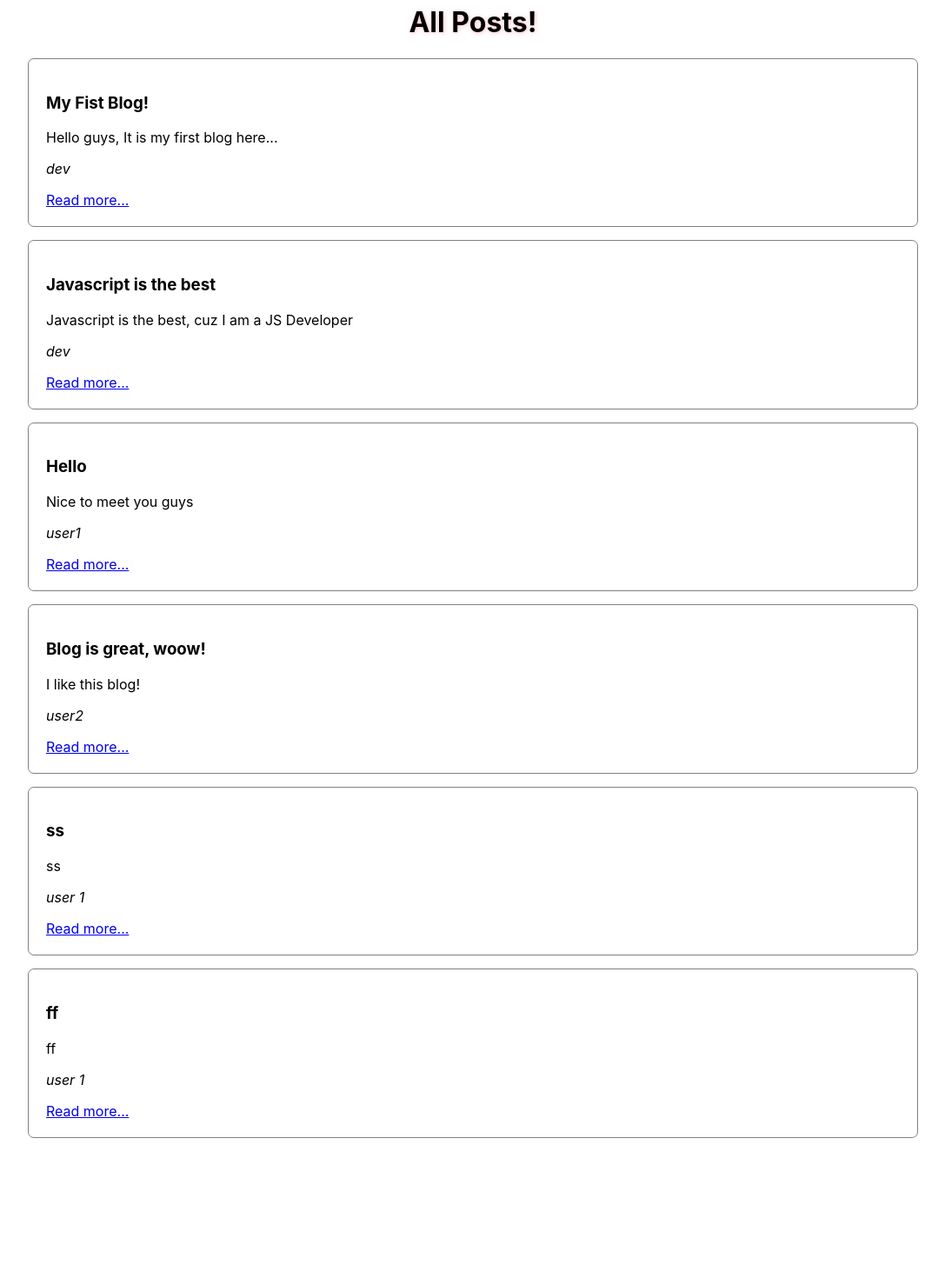
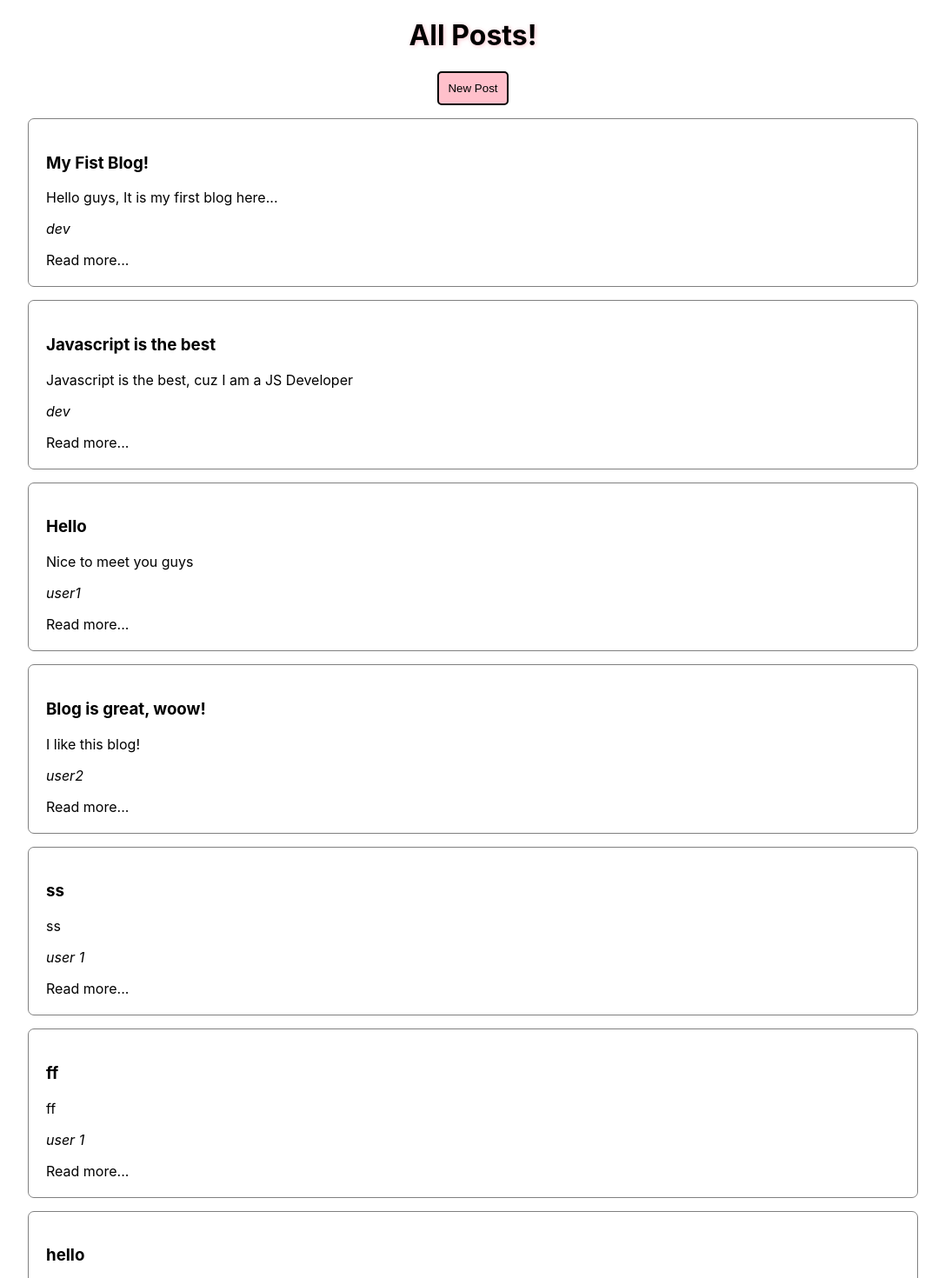
Before and after one commit to lamalqahtani/Blog-with-react, a React (Create React App) app: page / in a window 1280 px wide. Shown: the part 60-1530 px from the top of the page at 87% size, without its empty margins (96-1183 px from the left). Before the commit the page ends 1384 px from the top, so only its background shows below. Built offline with nearby package versions, Linux system fonts and the light colour scheme; data requests are answered from the project's data file; the HTML template or start-up script is replaced by a standard one.

Commit message:
add styling to Create.js and enhance the overall styles in the blog

```diff
--- a/data/db.json
+++ b/data/db.json
@@ -35,6 +35,12 @@
       "description": "ff",
       "author": "user 1",
       "id": 6
+    },
+    {
+      "title": "hello",
+      "description": "nice writing to you guys",
+      "author": "user 3",
+      "id": 7
     }
   ]
 }
--- a/src/App.css
+++ b/src/App.css
@@ -7,10 +7,11 @@ nav{
   margin-bottom: 15px;
   padding: 10px;
 }
-
-nav a{
+a{
   text-decoration: none;
   color: black;
+}
+nav a{
   font-size: 1.3rem;
 }
 
@@ -25,6 +26,9 @@ nav a:hover{
   border: 1px solid gray;
   border-radius: 7px;
 }
+.posts{
+  align-self: stretch;
+}
 
 .post:hover{
   /* border-color: pink; */
@@ -33,10 +37,44 @@ nav a:hover{
 }
 
 .center{
-  text-align: center;
+  display: flex;
+  flex-direction: column;
+  align-items:center;
+  /* text-align: center; */
 }
 
 h1{
   /* color: pink; */
   text-shadow: 1px 1px 5px pink;
 }
+button{
+  border: 2px solid black;
+  background-color: pink;
+  border-radius: 5px;
+  padding: 10px;
+}
+
+#loading{
+  width: 80px;
+  height: 80px;
+}
+
+.form{
+  align-self: stretch;
+  display: flex;
+  flex-direction: column;
+  padding: 0px 10%;
+}
+.form label,.form input,.form button,.form textarea, .form select{
+  padding: 15px;
+  margin: 10px;
+}
+
+.form label{
+  padding: 0px;
+  margin-bottom: 0px;
+}
+.form button{
+  align-self: center;
+  padding: 10px;
+}
--- a/src/Create.js
+++ b/src/Create.js
@@ -1,9 +1,11 @@
 import { useState } from "react";
+import { useNavigate } from "react-router-dom";
 
 const Create = () => {
     const [title, setTitle] = useState(null);
     const [description, setDescription] = useState(null);
     const [author, setAuthor] = useState('user 1');
+    const navigate = useNavigate();
     const handleSubmit = (e)=>{
         e.preventDefault();
         const data ={
@@ -16,9 +18,15 @@ const Create = () => {
             method: 'POST',
             headers:{'content-Type': 'application/json'},
             body: JSON.stringify(data)
-        }).then(res=> res.json())
-        .then(data=>console.log(data))
-        .catch(err=>console.log(err));
+        })
+        .then(res=> res.json())
+        .then(data=>{
+            console.log(data);
+            navigate('/');
+        })
+        .catch(err=>{
+            console.log(err);
+        });
     }
     return (
         <div className="center">
--- a/src/Home.js
+++ b/src/Home.js
@@ -1,4 +1,5 @@
 // import {useEffect, useState} from 'react';
+import { Link } from 'react-router-dom';
 import BlogList from './BlogList';
 import useFetch from './useFetch';
 
@@ -7,8 +8,9 @@ function Home() {
     return (
         <div className='center'>
             <h1>All Posts!</h1>
+            <button><Link to='/post/create'> New Post</Link></button>
             {error && <div>{error}</div>}
-            {isPending && <img alt='loading...' src={process.env.PUBLIC_URL+'/loading.gif'}/>}
+            {isPending && <img id='loading' alt='loading...' src={process.env.PUBLIC_URL+'/loading.gif'}/>}
             {blogs && <BlogList blogs={blogs} />}
         </div>
      );
```
